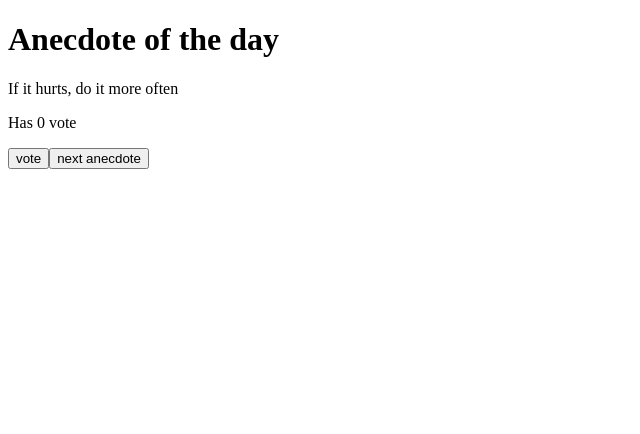
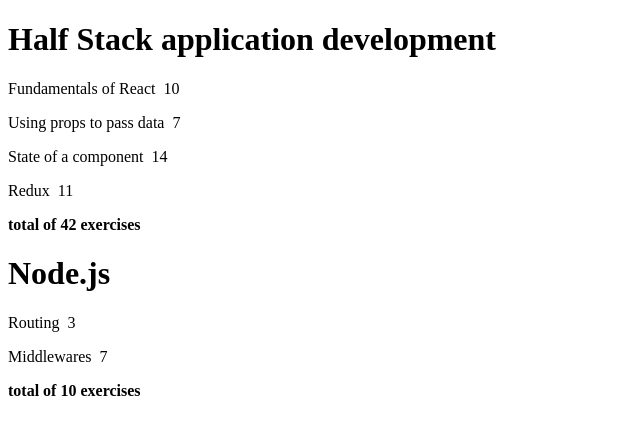
Before and after one commit to utsabk/full-stack-open-2021, a React (Create React App) app: page / in a window 1280 px wide. Shown: the top 434 px of the page, without its empty margins (0-640 px from the left). Built offline with nearby package versions, Linux system fonts and the light colour scheme; the HTML template or start-up script is replaced by a standard one.

Commit message:
Exercises 2.1.-2.5. Course information

```diff
--- a/src/App.js
+++ b/src/App.js
@@ -1,65 +1,53 @@
-import React, { useState } from 'react';
+import React from 'react';
+import Course from './components/Course';
 
-const Anecdote = ({ anecdote, vote }) => {
-  return (
-    <>
-      <p>{anecdote}</p>
-      {vote > 1 ? <p>Has {vote} votes </p> : <p>Has {vote} vote </p>}
-    </>
-  );
+const App = () => {
+  const courses = [
+    {
+      name: 'Half Stack application development',
+      id: 1,
+      parts: [
+        {
+          name: 'Fundamentals of React',
+          exercises: 10,
+          id: 1,
+        },
+        {
+          name: 'Using props to pass data',
+          exercises: 7,
+          id: 2,
+        },
+        {
+          name: 'State of a component',
+          exercises: 14,
+          id: 3,
+        },
+        {
+          name: 'Redux',
+          exercises: 11,
+          id: 4,
+        },
+      ],
+    },
+    {
+      name: 'Node.js',
+      id: 2,
+      parts: [
+        {
+          name: 'Routing',
+          exercises: 3,
+          id: 1,
+        },
+        {
+          name: 'Middlewares',
+          exercises: 7,
+          id: 2,
+        },
+      ],
+    },
+  ];
+
+  return <Course  courses={courses} />;
 };
 
-const App = () =>{
-
-  const anecdotes = [
-    'If it hurts, do it more often',
-    'Adding manpower to a late software project makes it later!',
-    'The first 90 percent of the code accounts for the first 90 percent of the development time...The remaining 10 percent of the code accounts for the other 90 percent of the development time.',
-    'Any fool can write code that a computer can understand. Good programmers write code that humans can understand.',
-    'Premature optimization is the root of all evil.',
-    'Debugging is twice as hard as writing the code in the first place. Therefore, if you write the code as cleverly as possible, you are, by definition, not smart enough to debug it.'
-  ]
-
-  const [selected, setSelected] = useState(0);
-
-  const [votes, setVotes] = useState(Array(6).fill(0));
-
-  // Function with two parenthesis
-  // look more at https://fullstackopen.com/en/part1/a_more_complex_state_debugging_react_apps#function-that-returns-a-function
-
-  const handleAnecdote = (max) => () => {
-    const random = Math.floor(Math.random() * max);
-    console.log('random', random);
-    setSelected(random);
-  };
-
-  const handleVotes = (index) => () => {
-    const copy = [...votes];
-    copy[index] += 1;
-
-    console.log('cpy',copy);
-    setVotes(copy);
-  };
-
-  const maxVote = Math.max(...votes);
-  const maxVoteIndex = votes.indexOf(maxVote);
-
-  return (
-    <div>
-      <h1>Anecdote of the day</h1>
-      <Anecdote anecdote={anecdotes[selected]} vote={votes[selected]} />
-      <button onClick={handleVotes(selected)}>vote</button>
-      <button onClick={handleAnecdote(5)}>next anecdote</button>
-      {maxVote !== 0 ? (
-        <>
-          <h1>Anecdote with most votes</h1>
-          <Anecdote anecdote={anecdotes[maxVoteIndex]} vote={maxVote} />
-        </>
-      ) : (
-        ''
-      )}
-    </div>
-  );
-}
-
 export default App;
--- /dev/null
+++ b/src/components/Course.js
@@ -0,0 +1,36 @@
+import React from 'react';
+
+const Header = (props) => <h1>{props.course}</h1>
+
+const Part = ({part}) => <p>{part.name} &nbsp;{part.exercises}</p>
+
+const Parts = ({parts}) =>  parts.map(part => <Part key={part.id} part ={part}/>)
+
+const Total = ({ parts }) => {
+  const sum = parts.reduce((sum, part) => sum + part.exercises, 0);
+  return (
+    <>
+      <p><b>total of {sum} exercises</b></p>
+    </>
+  );
+};
+
+const Content = ({ name, parts }) => {
+  return (
+    <>
+      <Header course={name} />
+      <Parts parts={parts} />
+      <Total parts={parts} />
+    </>
+  );
+};
+
+const Course = ({ courses }) =>
+  courses.map((course) => {
+    return <Content key={course.id} name={course.name} parts={course.parts} />;
+});
+
+
+
+
+export default Course;
```
